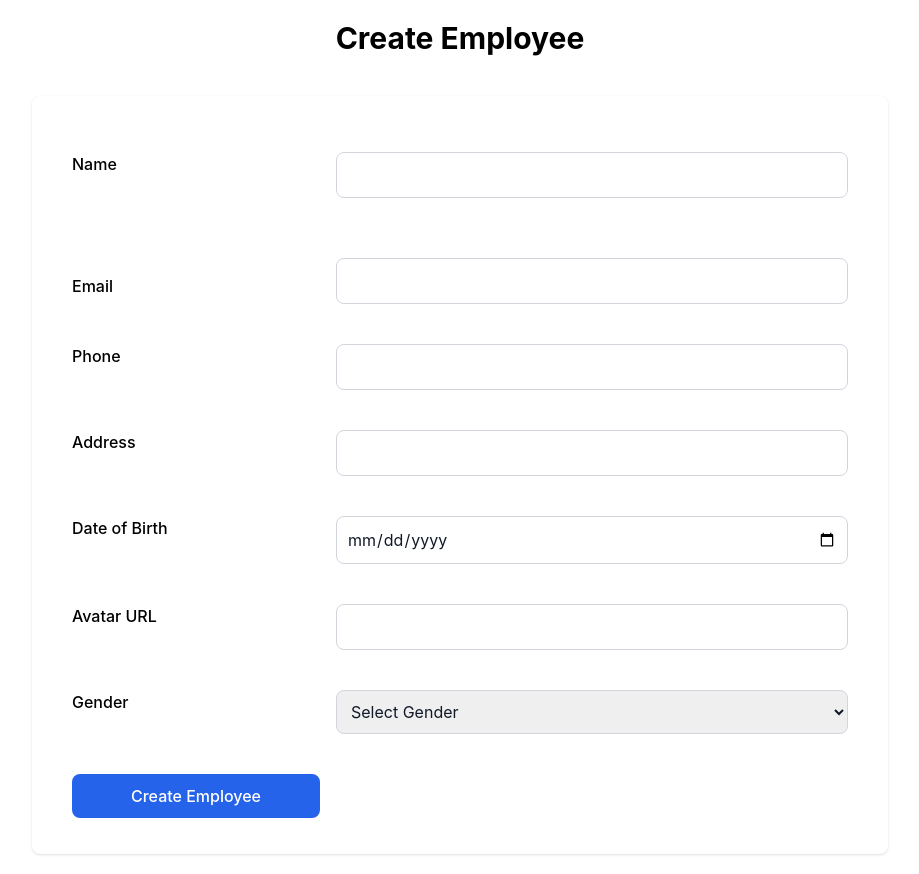
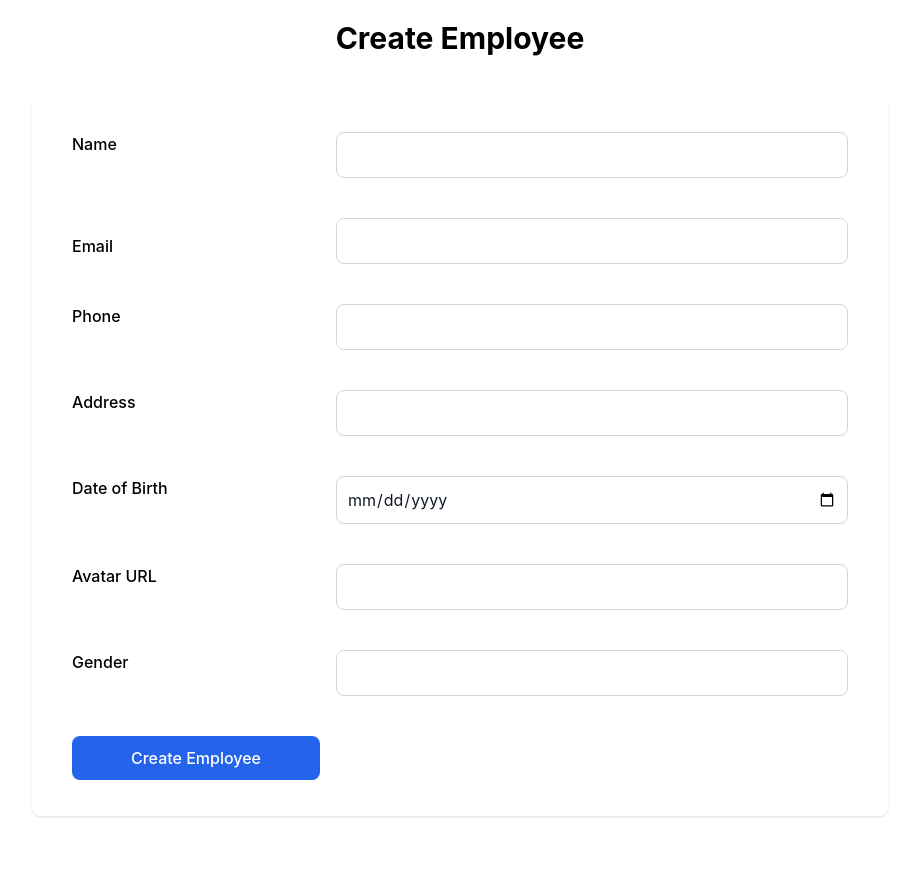
Before and after one commit to DangMinhNhat1509/Human_Manager, a React (Create React App) app: page /employees/create in a window 1280 px wide. Shown: the whole page, without its empty margins (180-1099 px from the left). After the commit the page ends 836 px from the top, so only its background shows below. Built offline with nearby package versions, Linux system fonts and the light colour scheme.

Commit message:
change like master

```diff
--- a/src/components/employee/CreateEmployeePage.tsx
+++ b/src/components/employee/CreateEmployeePage.tsx
@@ -50,7 +50,7 @@ const CreateEmployeePage: React.FC = () => {
         return null;
     };
 
-    const handleChange = (e: React.ChangeEvent<HTMLInputElement> | React.ChangeEvent<HTMLSelectElement>) => {
+    const handleChange = (e: React.ChangeEvent<HTMLInputElement>) => {
         const { name, value, type, checked } = e.target as HTMLInputElement;
         const fieldValue = type === 'checkbox' ? checked : value;
 
@@ -64,7 +64,7 @@ const CreateEmployeePage: React.FC = () => {
         }
     };
 
-    const handleBlur = (e: React.FocusEvent<HTMLInputElement | HTMLSelectElement>) => {
+    const handleBlur = (e: React.FocusEvent<HTMLInputElement>) => {
         const { name, value } = e.target;
         const error = validateField(name, value);
         setFormErrors((prevErrors) => ({ ...prevErrors, [name]: error }));
@@ -98,7 +98,7 @@ const CreateEmployeePage: React.FC = () => {
             {error && <p className="text-red-500 text-sm mb-3">{error}</p>}
             <form onSubmit={handleSubmit}>
                 <div className="bg-white shadow overflow-hidden sm:rounded-lg p-4">
-                    <div className="px-4 py-10 sm:grid sm:grid-cols-3 sm:gap-4 sm:px-6">
+                    <div className="px-4 py-5 sm:grid sm:grid-cols-3 sm:gap-4 sm:px-6">
                         <label htmlFor="name" className="text-md font-medium">Name</label>
                         <div className="col-span-2">
                             <input
@@ -214,7 +214,8 @@ const CreateEmployeePage: React.FC = () => {
                     <div className="px-4 py-5 sm:grid sm:grid-cols-3 sm:gap-4 sm:px-6">
                         <label htmlFor="gender" className="text-md font-medium">Gender</label>
                         <div className="col-span-2">
-                            <select
+                            <input
+                                type="text"
                                 id="gender"
                                 name="gender"
                                 value={createEmployeeData.find(item => item.field === 'gender')?.value || ''}
@@ -222,12 +223,7 @@ const CreateEmployeePage: React.FC = () => {
                                 onBlur={handleBlur}
                                 className="border border-gray-300 text-gray-900 text-md rounded-lg focus:ring-blue-500 focus:border-blue-500 block w-full p-2.5"
                                 required
-                            >
-                                <option value="" disabled>Select Gender</option>
-                                <option value="male">Male</option>
-                                <option value="female">Female</option>
-                                <option value="other">Other</option>
-                            </select>
+                            />
                             {formErrors.gender && <p className="text-red-500 text-sm mt-1" style={{ minHeight: '1rem' }}>{formErrors.gender}</p>}
                         </div>
                     </div>
```
